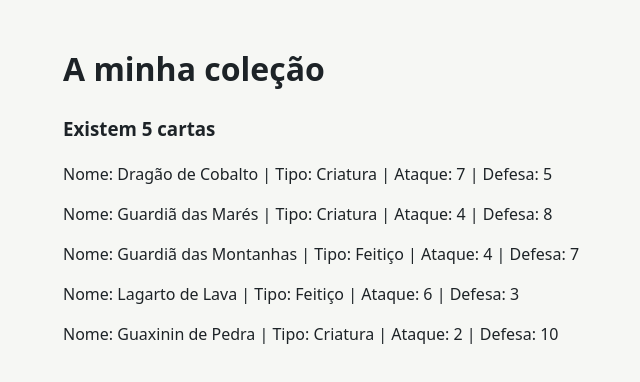
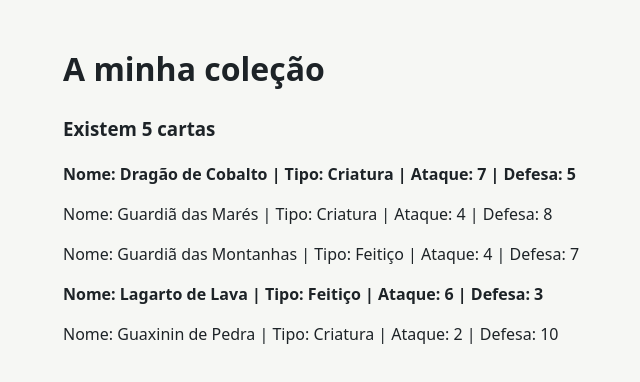
Before and after one commit to alcides-alipio/ficha2-alcidesalipio, a React (Vite) app in the folder client/: page / in a window 1280 px wide. Shown: the top 382 px of the page, without its empty margins (257-897 px from the left). Built offline with nearby package versions, Linux system fonts and the light colour scheme.

Commit message:
feat: highlight strong cards

```diff
--- a/client/src/Card.jsx
+++ b/client/src/Card.jsx
@@ -9,14 +9,17 @@
  * @returns {React.JSX.Element}
  */
 function Card({ name, type, attack, defense }, key) {
-    return (
-        <p key={key}>
-            Nome: {name} |
-            Tipo: {type} |
-            Ataque: {attack} |
-            Defesa: {defense}
-        </p>
-    )
+    let jsx = <p key={key}>
+        Nome: {name} |
+        Tipo: {type} |
+        Ataque: {attack} |
+        Defesa: {defense}
+    </p>
+
+    if (attack >= 6)
+        return <strong>{jsx}</strong>
+
+    return jsx
 }
 
 export default Card
```
